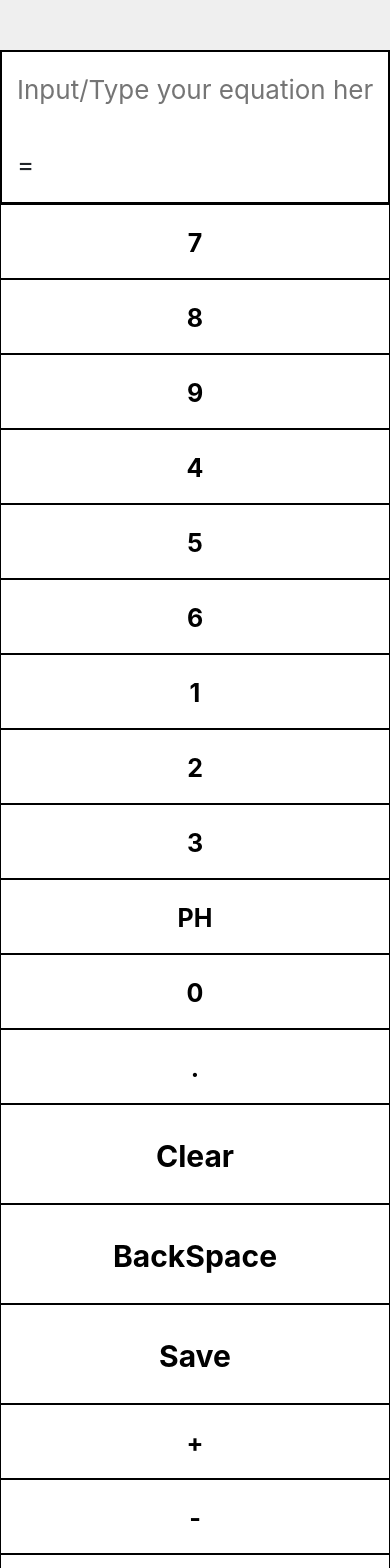
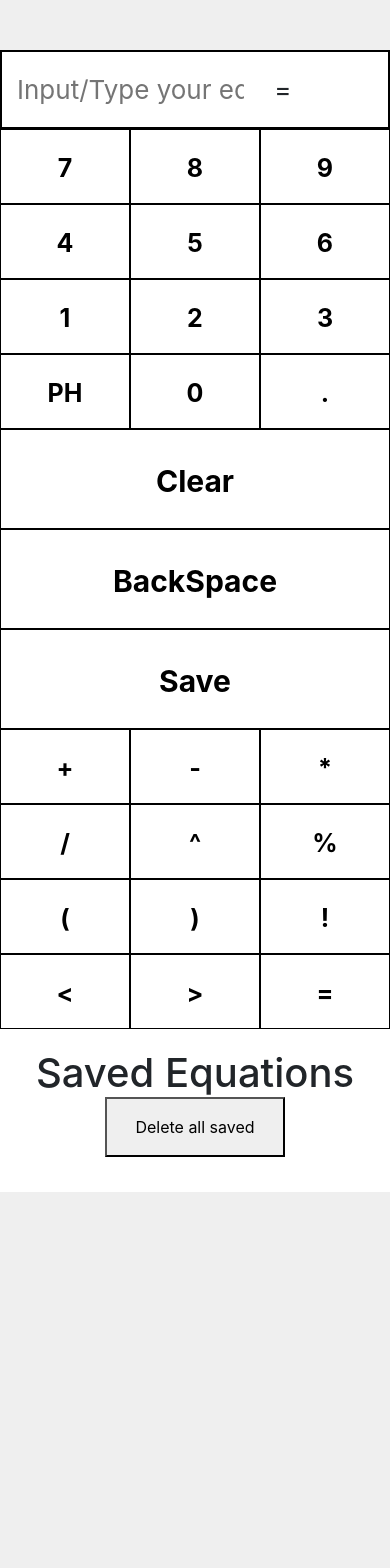
Before and after one commit to shiratap/calculatorApp, a React (Create React App) app: page / in a window 390 px wide. Shown: the top 1568 px of the page. After the commit the page ends 1192 px from the top, so only its background shows below. Built offline with nearby package versions, Linux system fonts and the light colour scheme.

Commit message:
Mobile view hotfix. Doesn't look unbearable anymore

```diff
--- a/src/App.js
+++ b/src/App.js
@@ -35,7 +35,6 @@ class App extends React.Component {
 
 	buttonClick = (e) => {
 		let value = e.target.dataset.value;
-		console.log(value);
 		if (value === 'Clear') this.setState({ input: '', output: '' });
 		else if (value === 'BS') {
 			try {
@@ -147,12 +146,12 @@ class App extends React.Component {
 	};
 
 	componentDidMount() {
-		this.setState({ saved: [] });
-		// this.setState({
-		// 	saved: JSON.parse(localStorage.getItem('SavedEquations'))
-		// 		? JSON.parse(localStorage.getItem('SavedEquations'))
-		// 		: [],
-		// });
+		// this.setState({ saved: [] });
+		this.setState({
+			saved: JSON.parse(localStorage.getItem('SavedEquations'))
+				? JSON.parse(localStorage.getItem('SavedEquations'))
+				: [],
+		});
 	}
 
 	render() {
--- a/src/Calculator/Input/index.js
+++ b/src/Calculator/Input/index.js
@@ -3,14 +3,14 @@ function Input(props) {
 		<>
 			<input
 				id='input'
-				className='col-sm-8'
+				className='col-8'
 				placeholder='Input/Type your equation here'
 				type='text'
 				onKeyDown={props.updateInput}
 				value={props.input}
 			/>
-			<div className='col-sm-1'>=</div>
-			<div id='results' className='col-sm-1'>
+			<div className='col-1'>=</div>
+			<div id='results' className='col-1'>
 				{props.output}
 			</div>
 		</>
--- a/src/Calculator/LeftControls/index.js
+++ b/src/Calculator/LeftControls/index.js
@@ -2,50 +2,50 @@ function LeftControls(props) {
 	return (
 		<>
 			<div className='row'>
-				<button onClick={props.handleClick} className='col-sm-4' data-value='7'>
+				<button onClick={props.handleClick} className='col-4' data-value='7'>
 					7
 				</button>
-				<button onClick={props.handleClick} className='col-sm-4' data-value='8'>
+				<button onClick={props.handleClick} className='col-4' data-value='8'>
 					8
 				</button>
-				<button onClick={props.handleClick} className='col-sm-4' data-value='9'>
+				<button onClick={props.handleClick} className='col-4' data-value='9'>
 					9
 				</button>
 			</div>
 			<div className='row'>
-				<button onClick={props.handleClick} className='col-sm-4' data-value='4'>
+				<button onClick={props.handleClick} className='col-4' data-value='4'>
 					4
 				</button>
-				<button onClick={props.handleClick} className='col-sm-4' data-value='5'>
+				<button onClick={props.handleClick} className='col-4' data-value='5'>
 					5
 				</button>
-				<button onClick={props.handleClick} className='col-sm-4' data-value='6'>
+				<button onClick={props.handleClick} className='col-4' data-value='6'>
 					6
 				</button>
 			</div>
 			<div className='row'>
-				<button onClick={props.handleClick} className='col-sm-4' data-value='1'>
+				<button onClick={props.handleClick} className='col-4' data-value='1'>
 					1
 				</button>
-				<button onClick={props.handleClick} className='col-sm-4' data-value='2'>
+				<button onClick={props.handleClick} className='col-4' data-value='2'>
 					2
 				</button>
-				<button onClick={props.handleClick} className='col-sm-4' data-value='3'>
+				<button onClick={props.handleClick} className='col-4' data-value='3'>
 					3
 				</button>
 			</div>
 			<div className='row'>
 				<button
 					onClick={props.handleClick}
-					className='col-sm-4'
+					className='col-4'
 					data-value='Placeholder'
 				>
 					PH
 				</button>
-				<button onClick={props.handleClick} className='col-sm-4' data-value='0'>
+				<button onClick={props.handleClick} className='col-4' data-value='0'>
 					0
 				</button>
-				<button onClick={props.handleClick} className='col-sm-4' data-value='.'>
+				<button onClick={props.handleClick} className='col-4' data-value='.'>
 					.
 				</button>
 			</div>
--- a/src/Calculator/MiddleControls/index.js
+++ b/src/Calculator/MiddleControls/index.js
@@ -4,25 +4,21 @@ function MiddleControls(props) {
 			<div className='row'>
 				<button
 					onClick={props.handleClick}
-					className='col-sm-12'
+					className='col-12'
 					data-value='Clear'
 				>
 					Clear
 				</button>
 			</div>
 			<div className='row'>
-				<button
-					onClick={props.handleClick}
-					className='col-sm-12'
-					data-value='BS'
-				>
+				<button onClick={props.handleClick} className='col-12' data-value='BS'>
 					BackSpace
 				</button>
 			</div>
 			<div className='row'>
 				<button
 					onClick={props.handleClick}
-					className='col-sm-12'
+					className='col-12'
 					data-value='Save'
 				>
 					Save
--- a/src/Calculator/RightControls/index.js
+++ b/src/Calculator/RightControls/index.js
@@ -2,46 +2,46 @@ function RightControls(props) {
 	return (
 		<>
 			<div className='row'>
-				<button onClick={props.handleClick} className='col-sm-4' data-value='+'>
+				<button onClick={props.handleClick} className='col-4' data-value='+'>
 					+
 				</button>
-				<button onClick={props.handleClick} className='col-sm-4' data-value='-'>
+				<button onClick={props.handleClick} className='col-4' data-value='-'>
 					-
 				</button>
-				<button onClick={props.handleClick} className='col-sm-4' data-value='*'>
+				<button onClick={props.handleClick} className='col-4' data-value='*'>
 					*
 				</button>
 			</div>
 			<div className='row'>
-				<button onClick={props.handleClick} className='col-sm-4' data-value='/'>
+				<button onClick={props.handleClick} className='col-4' data-value='/'>
 					/
 				</button>
-				<button onClick={props.handleClick} className='col-sm-4' data-value='^'>
+				<button onClick={props.handleClick} className='col-4' data-value='^'>
 					^
 				</button>
-				<button onClick={props.handleClick} className='col-sm-4' data-value='%'>
+				<button onClick={props.handleClick} className='col-4' data-value='%'>
 					%
 				</button>
 			</div>
 			<div className='row'>
-				<button onClick={props.handleClick} className='col-sm-4' data-value='('>
+				<button onClick={props.handleClick} className='col-4' data-value='('>
 					(
 				</button>
-				<button onClick={props.handleClick} className='col-sm-4' data-value=')'>
+				<button onClick={props.handleClick} className='col-4' data-value=')'>
 					)
 				</button>
-				<button onClick={props.handleClick} className='col-sm-4' data-value='!'>
+				<button onClick={props.handleClick} className='col-4' data-value='!'>
 					!
 				</button>
 			</div>
 			<div className='row'>
-				<button onClick={props.handleClick} className='col-sm-4' data-value='<'>
+				<button onClick={props.handleClick} className='col-4' data-value='<'>
 					&lt;
 				</button>
-				<button onClick={props.handleClick} className='col-sm-4' data-value='>'>
+				<button onClick={props.handleClick} className='col-4' data-value='>'>
 					&gt;
 				</button>
-				<button onClick={props.handleClick} className='col-sm-4' data-value='='>
+				<button onClick={props.handleClick} className='col-4' data-value='='>
 					=
 				</button>
 			</div>
--- a/src/Calculator/index.css
+++ b/src/Calculator/index.css
@@ -8,7 +8,7 @@
 	line-height: 75px;
 	border: 2px solid black;
 }
-#middleControls .row .col-sm-12 {
+#middleControls .row .col-12 {
 	border: 1px solid black;
 	font-size: 30px;
 	font-weight: bold;
@@ -18,7 +18,7 @@
 	background-color: white;
 }
 
-#normal-buttons .row .col-sm-4 {
+#normal-buttons .row .col-4 {
 	border: 1px solid black;
 	font-size: 25px;
 	font-weight: bold;
--- a/src/SavedEquations/index.js
+++ b/src/SavedEquations/index.js
@@ -4,7 +4,7 @@ import React, { useState } from 'react';
 function SavedEquations(props) {
 	let evaluated;
 	try {
-		evaluated = eval(props.equation.equation);
+		evaluated = eval(props.equation.equation).toString();
 	} catch (e) {
 		evaluated = props.equation.equation;
 	}
@@ -34,6 +34,7 @@ function SavedEquations(props) {
 
 	let ind = 0;
 	let formatEquation = equation.split('').map((char, iteration) => {
+		console.log(evaluated);
 		let splitted = evaluated.split('');
 		if (
 			(iteration > 0 &&
```
